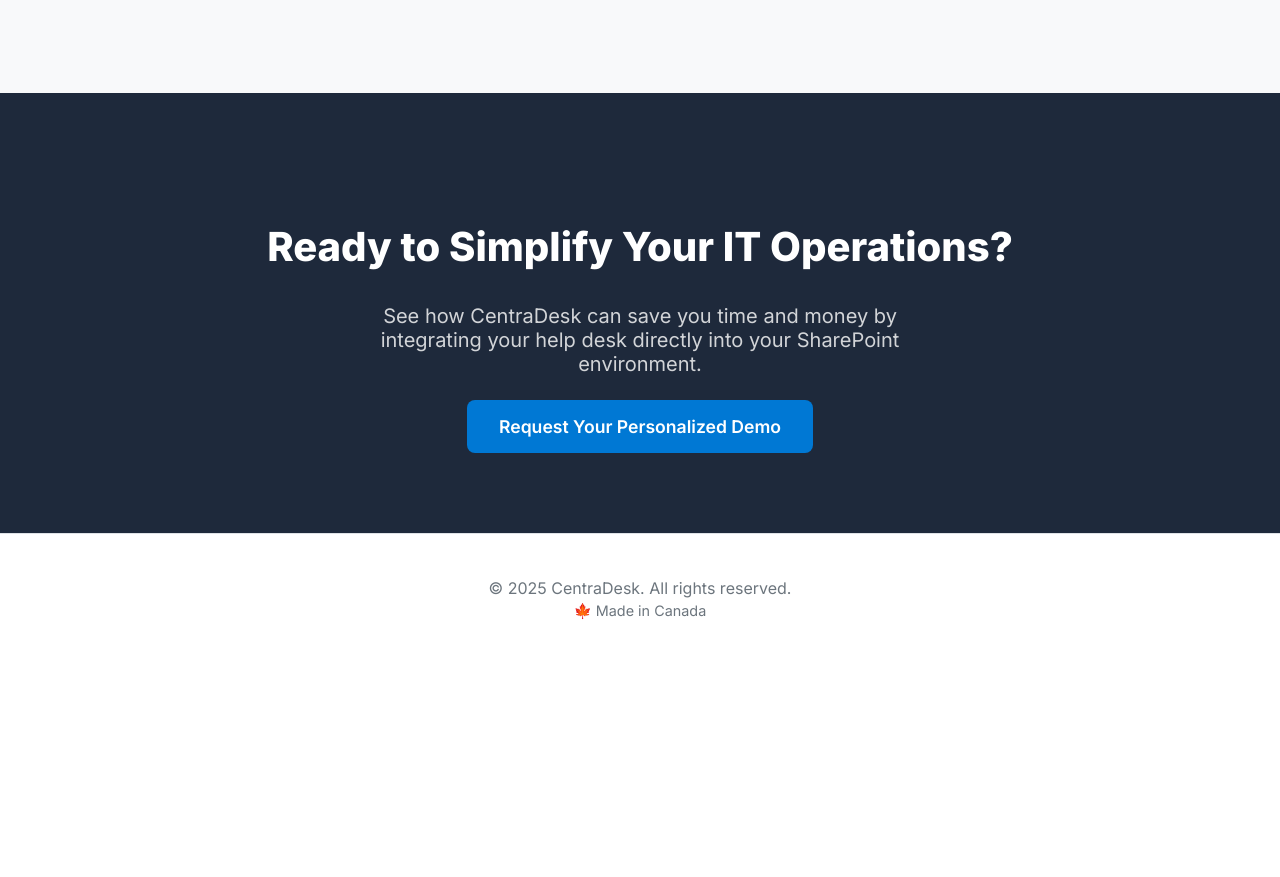
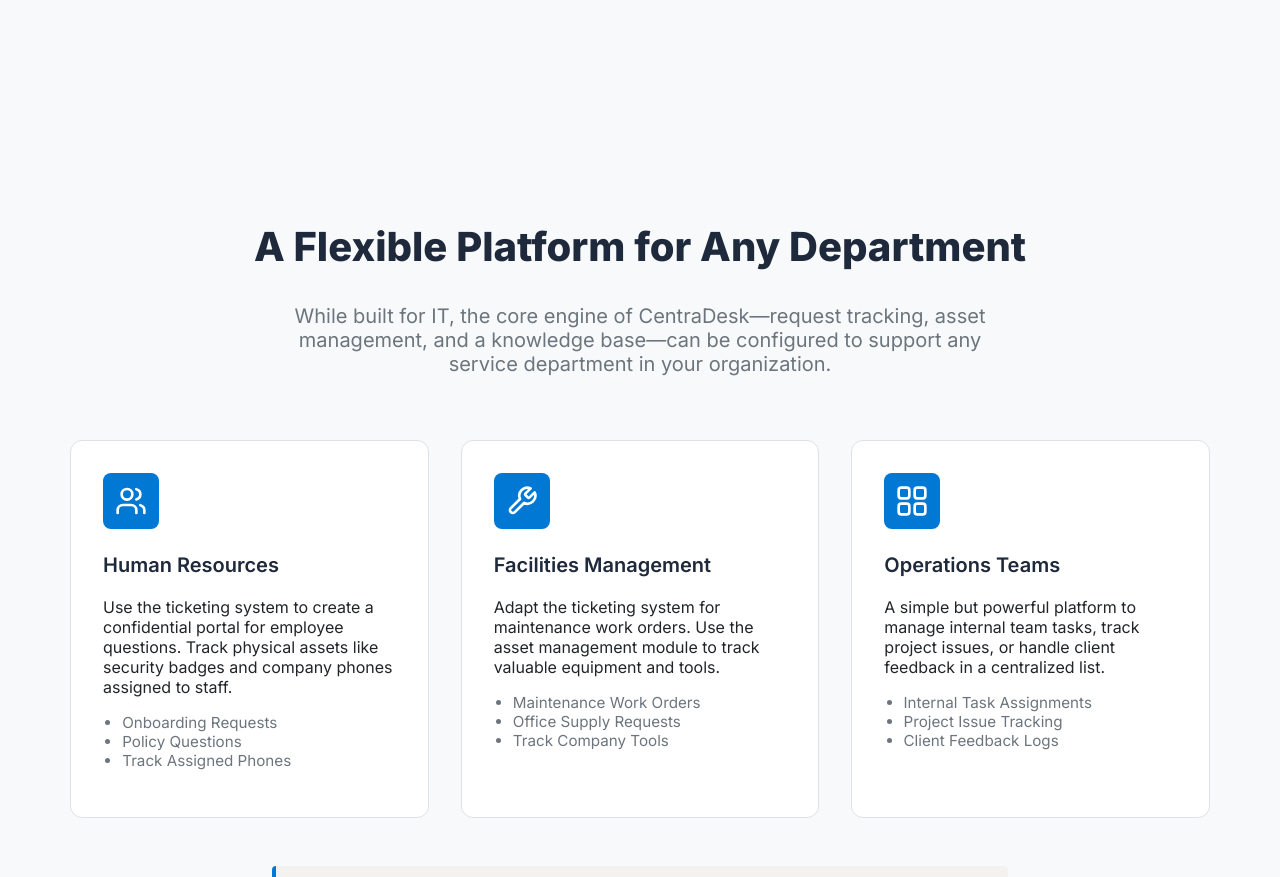
Before and after one commit to Cheetoyumyum/CentraDesk, an Astro site: page / in a window 1280 px wide. Shown: the part 1923-2800 px from the top of the page. Before the commit the page ends 2587 px from the top, so only its background shows below. Built offline with nearby package versions, Linux system fonts and the light colour scheme; Astro itself is replaced by a stand-in of ours.

Commit message:
Refining design

```diff
--- a/astro.config.mjs
+++ b/astro.config.mjs
@@ -6,6 +6,6 @@ import { defineConfig } from 'astro/config';
 
 // https://astro.build/config
 export default defineConfig({
-	site: 'https://example.com',
-	integrations: [mdx(), sitemap()],
+  site: 'https://www.centradesk.ca',
+  integrations: [sitemap()]
 });
--- /dev/null
+++ b/public/robots.txt
@@ -0,0 +1,4 @@
+User-agent: *
+Allow: /
+
+Sitemap: https://www.centradesk.ca/sitemap-index.xml
--- a/src/components/Hero.astro
+++ b/src/components/Hero.astro
@@ -2,7 +2,7 @@
     <div class="container">
         <h1>The IT Help Desk That Lives Inside Your Microsoft 365</h1>
         <p>Stop paying per-user fees for external tools. CentraDesk leverages the power and security of your existing SharePoint environment to deliver a complete ticketing and asset management solution.</p>
-        <a href="mailto:info@centradesk.ca" class="hero-cta">Get a Quote &rarr;</a>
+        <a href="/pricing" class="hero-cta">View Pricing &rarr;</a>
         <div class="screenshot-wrapper">
             <img src="/screenshot.png" alt="A screenshot of the CentraDesk dashboard" />
         </div>
--- /dev/null
+++ b/src/components/UseCases.astro
@@ -0,0 +1,115 @@
+<section id="usecases" class="usecases">
+    <div class="container">
+        <h2>A Flexible Platform for Any Department</h2>
+        <p class="subtitle">While built for IT, the core engine of CentraDesk—request tracking, asset management, and a knowledge base—can be configured to support any service department in your organization.</p>
+        <div class="grid">
+            <!-- HR Service Center -->
+            <div class="card">
+                <div class="icon-wrapper">
+                    <svg xmlns="http://www.w3.org/2000/svg" width="32" height="32" viewBox="0 0 24 24" fill="none" stroke="currentColor" stroke-width="2" stroke-linecap="round" stroke-linejoin="round"><path d="M16 21v-2a4 4 0 0 0-4-4H6a4 4 0 0 0-4 4v2"></path><circle cx="9" cy="7" r="4"></circle><path d="M22 21v-2a4 4 0 0 0-3-3.87"></path><path d="M16 3.13a4 4 0 0 1 0 7.75"></path></svg>
+                </div>
+                <h3>Human Resources</h3>
+                <p>Use the ticketing system to create a confidential portal for employee questions. Track physical assets like security badges and company phones assigned to staff.</p>
+                <ul class="uses-list">
+                    <li>Onboarding Requests</li>
+                    <li>Policy Questions</li>
+                    <li>Track Assigned Phones</li>
+                </ul>
+            </div>
+
+            <!-- Facilities Management -->
+            <div class="card">
+                <div class="icon-wrapper">
+                    <svg xmlns="http://www.w3.org/2000/svg" width="32" height="32" viewBox="0 0 24 24" fill="none" stroke="currentColor" stroke-width="2" stroke-linecap="round" stroke-linejoin="round"><path d="M14.7 6.3a1 1 0 0 0 0 1.4l1.6 1.6a1 1 0 0 0 1.4 0l3.77-3.77a6 6 0 0 1-7.94 7.94l-6.91 6.91a2.12 2.12 0 0 1-3-3l6.91-6.91a6 6 0 0 1 7.94-7.94l-3.76 3.76z"></path></svg>
+                </div>
+                <h3>Facilities Management</h3>
+                <p>Adapt the ticketing system for maintenance work orders. Use the asset management module to track valuable equipment and tools.</p>
+                 <ul class="uses-list">
+                    <li>Maintenance Work Orders</li>
+                    <li>Office Supply Requests</li>
+                    <li>Track Company Tools</li>
+                </ul>
+            </div>
+
+            <!-- Operations & General Use -->
+            <div class="card">
+                <div class="icon-wrapper">
+                     <svg xmlns="http://www.w3.org/2000/svg" width="32" height="32" viewBox="0 0 24 24" fill="none" stroke="currentColor" stroke-width="2" stroke-linecap="round" stroke-linejoin="round"><rect width="8" height="8" x="2" y="2" rx="2"></rect><rect width="8" height="8" x="2" y="14" rx="2"></rect><rect width="8" height="8" x="14" y="2" rx="2"></rect><rect width="8" height="8" x="14" y="14" rx="2"></rect></svg>
+                </div>
+                <h3>Operations Teams</h3>
+                <p>A simple but powerful platform to manage internal team tasks, track project issues, or handle client feedback in a centralized list.</p>
+                 <ul class="uses-list">
+                    <li>Internal Task Assignments</li>
+                    <li>Project Issue Tracking</li>
+                    <li>Client Feedback Logs</li>
+                </ul>
+            </div>
+        </div>
+        <div class="note">
+            <strong>Note:</strong> Using CentraDesk for other departments requires a one-time setup of new SharePoint lists and Power Automate flows, which can be done as a professional service. The core application is flexible enough to support these use cases.
+        </div>
+    </div>
+</section>
+
+<style>
+    .usecases {
+        padding: 6rem 0;
+        text-align: center;
+        background-color: var(--bg-light-color);
+    }
+    h2 {
+        font-size: 2.5rem;
+        font-weight: 800;
+        color: var(--heading-color);
+    }
+    .subtitle {
+        font-size: 1.25rem;
+        color: var(--subtle-text-color);
+        margin-top: 1rem;
+        margin-bottom: 4rem;
+        max-width: 700px;
+        margin-left: auto;
+        margin-right: auto;
+    }
+    .grid {
+        display: grid;
+        grid-template-columns: repeat(auto-fit, minmax(250px, 1fr));
+        gap: 2rem;
+        text-align: left;
+    }
+    .card {
+        background-color: var(--bg-color);
+        padding: 2rem;
+        border-radius: 12px;
+        border: 1px solid var(--border-color);
+    }
+    .icon-wrapper {
+        display: inline-flex;
+        padding: 0.75rem;
+        background-color: var(--primary-color);
+        color: white;
+        border-radius: 8px;
+        margin-bottom: 1.5rem;
+    }
+    h3 {
+        font-size: 1.25rem;
+        font-weight: 600;
+        color: var(--heading-color);
+        margin-top: 0;
+    }
+    .uses-list {
+        padding-left: 1.2rem;
+        color: var(--subtle-text-color);
+        font-size: 0.95rem;
+    }
+    .note {
+        max-width: 700px;
+        margin: 3rem auto 0;
+        padding: 1rem;
+        text-align: left;
+        background-color: #f3f2f1;
+        border-left: 4px solid var(--primary-color);
+        font-size: 0.9rem;
+        border-radius: 4px;
+    }
+</style>
--- a/src/layouts/Layout.astro
+++ b/src/layouts/Layout.astro
@@ -10,14 +10,30 @@ const { title } = Astro.props;
 <html lang="en">
 	<head>
 		<meta charset="UTF-8" />
-		<meta name="description" content="The IT Help Desk and Asset Management system that lives inside your Microsoft 365 environment." />
 		<meta name="viewport" content="width=device-width" />
-		<link rel="icon" type="image/svg+xml" href="/favicon.svg" />
+
+		<title>{title}</title>
+		<meta name="title" content="CentraDesk | The IT Help Desk & Asset Management System for Microsoft 365" />
+		<meta name="description" content="Stop paying per-user fees. CentraDesk is a modern, one-time purchase IT solution that lives in your secure SharePoint environment. Manage tickets, assets, and more." />
+
+		<meta property="og:type" content="website" />
+		<meta property="og:url" content="https://www.centradesk.ca/" />
+		<meta property="og:title" content="CentraDesk | The IT Help Desk for Microsoft 365" />
+		<meta property="og:description" content="Stop paying per-user fees. CentraDesk is a modern, one-time purchase IT solution that lives in your secure SharePoint environment. Manage tickets, assets, and more." />
+		<meta property="og:image" content="https://www.centradesk.ca/social-preview.png" />
+
+		<meta property="twitter:card" content="summary_large_image" />
+		<meta property="twitter:url" content="https://www.centradesk.ca/" />
+		<meta property="twitter:title" content="CentraDesk | The IT Help Desk for Microsoft 365" />
+		<meta property="twitter:description" content="Stop paying per-user fees. CentraDesk is a modern, one-time purchase IT solution that lives in your secure SharePoint environment. Manage tickets, assets, and more." />
+		<meta property="twitter:image" content="https://www.centradesk.ca/social-preview.png" />
+
+		<link rel="icon" type="image/x-icon" href="/favicon.ico" />
 		<link rel="preconnect" href="https://fonts.googleapis.com">
 		<link rel="preconnect" href="https://fonts.gstatic.com" crossorigin>
 		<link href="https://fonts.googleapis.com/css2?family=Inter:wght@400;600;800&display=swap" rel="stylesheet">
+
 		<meta name="generator" content={Astro.generator} />
-		<title>{title}</title>
 	</head>
 	<body>
 		<slot />
--- a/src/pages/index.astro
+++ b/src/pages/index.astro
@@ -3,6 +3,7 @@ import Layout from '../layouts/Layout.astro';
 import Header from '../components/Header.astro';
 import Hero from '../components/Hero.astro';
 import Features from '../components/Features.astro';
+import UseCases from '../components/UseCases.astro';
 import CTA from '../components/CTA.astro';
 import Footer from '../components/Footer.astro';
 import '../styles/global.css';
@@ -13,6 +14,7 @@ import '../styles/global.css';
 	<main>
 		<Hero />
 		<Features />
+		<UseCases />
 		<CTA />
 	</main>
 	<Footer />
```
Also changed, not shown: src/pages/pricing.astro (+34 -15 lines), public/favicon.ico (added), public/favicon.svg (deleted), public/social-preview.png (added).
